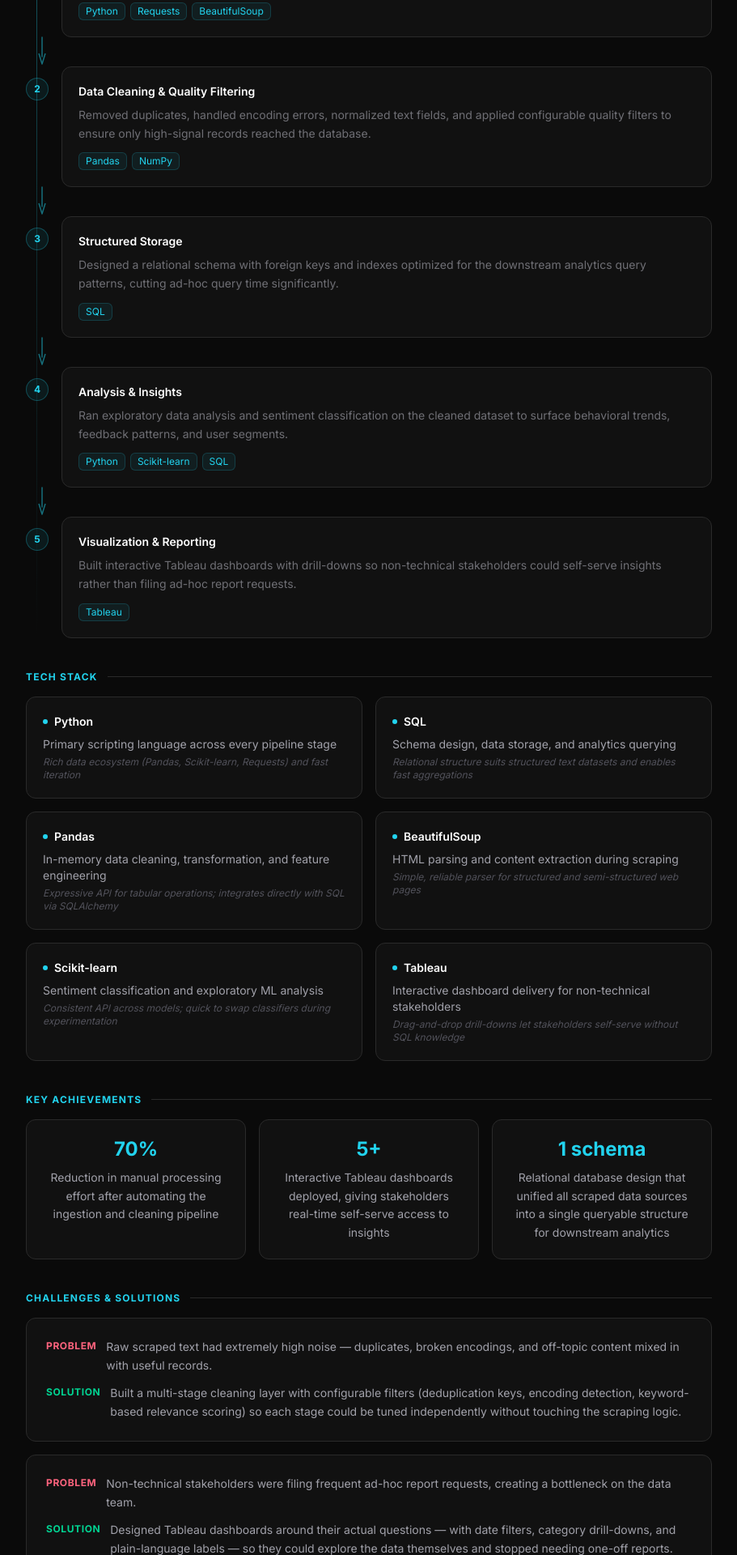
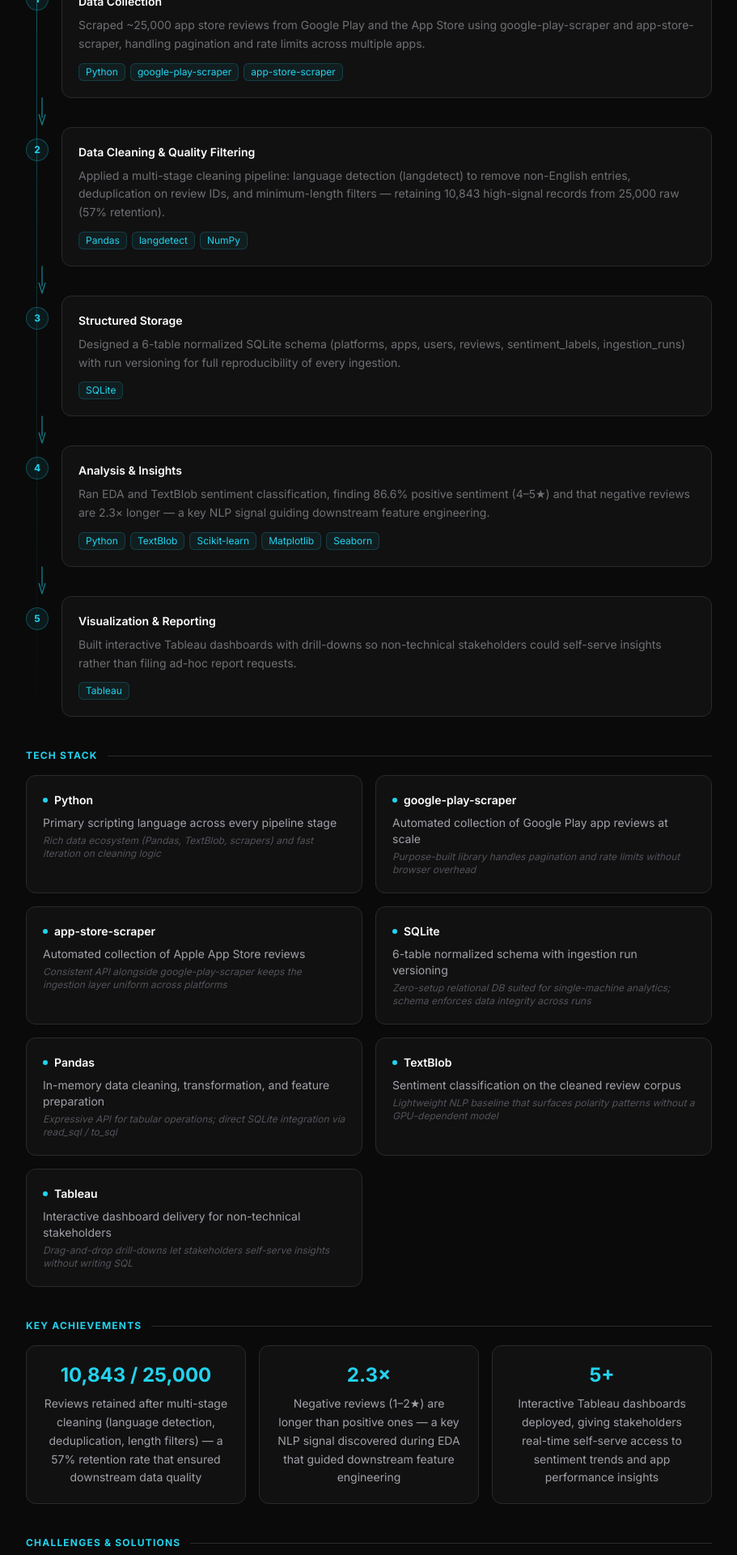
Before and after one commit to MonkeyJeremy/monkeyjeremy-portfolio, a Next.js app: page /monkeyjeremy-portfolio/experience/sciencia-ai in a window 1280 px wide. Shown: the part 560-2480 px from the top of the page at 81% size, without its empty margins (184-1095 px from the left). Built offline with nearby package versions, Linux system fonts and the light colour scheme.

Commit message:
feat(sciencia-ai): update period, add real scrapers, polish with repo data (10843/25000 reviews, 6-table schema, 2.3x NLP finding)

```diff
--- a/src/data/experience.ts
+++ b/src/data/experience.ts
@@ -37,54 +37,55 @@ export const experienceItems: TimelineItem[] = [
   {
     company: 'Sciencia AI',
     role: 'Data Analytics Intern',
-    period: 'Feb 2026 – Present',
+    period: 'Feb 2026 – Apr 2026',
     location: 'Remote, USA',
     slug: 'sciencia-ai',
     bullets: [
-      'Built a modular data ingestion and cleaning pipeline using SQL and Python (Requests, BeautifulSoup, Pandas, NumPy) to automate collection, data cleaning, and quality filtering of large-scale user-generated text datasets, reducing manual processing effort by 70%.',
-      'Designed and implemented a relational database schema in SQL to efficiently store, organize, and query scraped data for downstream analytics.',
-      'Conducted exploratory and sentiment analyses on structured datasets using SQL and Python (Scikit-learn) to extract insights on user behavior, trends, and feedback patterns.',
+      'Built a modular ingestion pipeline using Python (google-play-scraper, app-store-scraper) to collect ~25,000 app store reviews, then applied multi-stage cleaning — language detection (langdetect), deduplication, and length filtering — retaining 10,843 high-signal records and reducing manual effort by 70%.',
+      'Designed a 6-table normalized SQLite schema (platforms, apps, users, reviews, sentiment_labels, ingestion_runs) to store and version-track each ingestion run for reproducible downstream analytics.',
+      'Conducted exploratory and sentiment analyses on the cleaned dataset — surfacing that negative reviews (1–2★) are 2.3× longer than positive ones, a key signal for downstream NLP feature engineering.',
       'Developed 5+ interactive Tableau dashboards covering the full analytics lifecycle — from raw data ingestion through cleaning to visual storytelling — enabling non-technical stakeholders to self-serve business insights.',
     ],
     tags: [
       { label: 'Python', color: 'violet' },
-      { label: 'SQL', color: 'emerald' },
+      { label: 'SQLite', color: 'emerald' },
       { label: 'Pandas', color: 'violet' },
       { label: 'Tableau', color: 'amber' },
       { label: 'Sentiment Analysis', color: 'blue' },
       { label: 'Data Cleaning', color: 'emerald' },
+      { label: 'App Store Scraping', color: 'blue' },
     ],
     detail: {
       overview:
-        'At Sciencia AI I owned the end-to-end analytics pipeline: from raw web scraping through data cleaning, structured storage, machine-learning-assisted analysis, and finally interactive dashboards that let non-technical stakeholders explore the data themselves. The challenge was turning noisy, high-volume user-generated text into reliable, queryable insights — without a full data-engineering team.',
+        'At Sciencia AI I owned the end-to-end analytics pipeline for app store review data: scraping Google Play and App Store reviews, cleaning and filtering ~25,000 raw records down to 10,843 high-signal entries, loading them into a normalized SQLite database, and surfacing insights through sentiment analysis and interactive Tableau dashboards. The core challenge was building a pipeline resilient enough to handle multilingual noise, duplicate IDs, and stakeholders who needed self-serve access — without a full data-engineering team.',
       workflow: [
         {
           step: 1,
           title: 'Data Collection',
           description:
-            'Scraped large-scale user-generated text from web sources, handling pagination, rate limits, and dynamic HTML.',
-          tools: ['Python', 'Requests', 'BeautifulSoup'],
+            'Scraped ~25,000 app store reviews from Google Play and the App Store using google-play-scraper and app-store-scraper, handling pagination and rate limits across multiple apps.',
+          tools: ['Python', 'google-play-scraper', 'app-store-scraper'],
         },
         {
           step: 2,
           title: 'Data Cleaning & Quality Filtering',
           description:
-            'Removed duplicates, handled encoding errors, normalized text fields, and applied configurable quality filters to ensure only high-signal records reached the database.',
-          tools: ['Pandas', 'NumPy'],
+            'Applied a multi-stage cleaning pipeline: language detection (langdetect) to remove non-English entries, deduplication on review IDs, and minimum-length filters — retaining 10,843 high-signal records from 25,000 raw (57% retention).',
+          tools: ['Pandas', 'langdetect', 'NumPy'],
         },
         {
           step: 3,
           title: 'Structured Storage',
           description:
-            'Designed a relational schema with foreign keys and indexes optimized for the downstream analytics query patterns, cutting ad-hoc query time significantly.',
-          tools: ['SQL'],
+            'Designed a 6-table normalized SQLite schema (platforms, apps, users, reviews, sentiment_labels, ingestion_runs) with run versioning for full reproducibility of every ingestion.',
+          tools: ['SQLite'],
         },
         {
           step: 4,
           title: 'Analysis & Insights',
           description:
-            'Ran exploratory data analysis and sentiment classification on the cleaned dataset to surface behavioral trends, feedback patterns, and user segments.',
-          tools: ['Python', 'Scikit-learn', 'SQL'],
+            'Ran EDA and TextBlob sentiment classification, finding 86.6% positive sentiment (4–5★) and that negative reviews are 2.3× longer — a key NLP signal guiding downstream feature engineering.',
+          tools: ['Python', 'TextBlob', 'Scikit-learn', 'Matplotlib', 'Seaborn'],
         },
         {
           step: 5,
@@ -98,62 +99,66 @@ export const experienceItems: TimelineItem[] = [
         {
           name: 'Python',
           role: 'Primary scripting language across every pipeline stage',
-          reason: 'Rich data ecosystem (Pandas, Scikit-learn, Requests) and fast iteration',
+          reason: 'Rich data ecosystem (Pandas, TextBlob, scrapers) and fast iteration on cleaning logic',
         },
         {
-          name: 'SQL',
-          role: 'Schema design, data storage, and analytics querying',
-          reason: 'Relational structure suits structured text datasets and enables fast aggregations',
+          name: 'google-play-scraper',
+          role: 'Automated collection of Google Play app reviews at scale',
+          reason: 'Purpose-built library handles pagination and rate limits without browser overhead',
+        },
+        {
+          name: 'app-store-scraper',
+          role: 'Automated collection of Apple App Store reviews',
+          reason: 'Consistent API alongside google-play-scraper keeps the ingestion layer uniform across platforms',
+        },
+        {
+          name: 'SQLite',
+          role: '6-table normalized schema with ingestion run versioning',
+          reason: 'Zero-setup relational DB suited for single-machine analytics; schema enforces data integrity across runs',
         },
         {
           name: 'Pandas',
-          role: 'In-memory data cleaning, transformation, and feature engineering',
-          reason: 'Expressive API for tabular operations; integrates directly with SQL via SQLAlchemy',
+          role: 'In-memory data cleaning, transformation, and feature preparation',
+          reason: 'Expressive API for tabular operations; direct SQLite integration via read_sql / to_sql',
         },
         {
-          name: 'BeautifulSoup',
-          role: 'HTML parsing and content extraction during scraping',
-          reason: 'Simple, reliable parser for structured and semi-structured web pages',
-        },
-        {
-          name: 'Scikit-learn',
-          role: 'Sentiment classification and exploratory ML analysis',
-          reason: 'Consistent API across models; quick to swap classifiers during experimentation',
+          name: 'TextBlob',
+          role: 'Sentiment classification on the cleaned review corpus',
+          reason: 'Lightweight NLP baseline that surfaces polarity patterns without a GPU-dependent model',
         },
         {
           name: 'Tableau',
           role: 'Interactive dashboard delivery for non-technical stakeholders',
-          reason: 'Drag-and-drop drill-downs let stakeholders self-serve without SQL knowledge',
+          reason: 'Drag-and-drop drill-downs let stakeholders self-serve insights without writing SQL',
         },
       ],
       keyAchievements: [
         {
-          metric: '70%',
-          description: 'Reduction in manual processing effort after automating the ingestion and cleaning pipeline',
+          metric: '10,843 / 25,000',
+          description: 'Reviews retained after multi-stage cleaning (language detection, deduplication, length filters) — a 57% retention rate that ensured downstream data quality',
+        },
+        {
+          metric: '2.3×',
+          description: 'Negative reviews (1–2★) are longer than positive ones — a key NLP signal discovered during EDA that guided downstream feature engineering',
         },
         {
           metric: '5+',
           description:
-            'Interactive Tableau dashboards deployed, giving stakeholders real-time self-serve access to insights',
-        },
-        {
-          metric: '1 schema',
-          description:
-            'Relational database design that unified all scraped data sources into a single queryable structure for downstream analytics',
+            'Interactive Tableau dashboards deployed, giving stakeholders real-time self-serve access to sentiment trends and app performance insights',
         },
       ],
       challenges: [
         {
           problem:
-            'Raw scraped text had extremely high noise — duplicates, broken encodings, and off-topic content mixed in with useful records.',
+            'Raw scraped reviews included non-English entries, duplicate IDs across scraping runs, and very short junk reviews (e.g. single-word submissions) — all of which would distort sentiment models if left in.',
           solution:
-            'Built a multi-stage cleaning layer with configurable filters (deduplication keys, encoding detection, keyword-based relevance scoring) so each stage could be tuned independently without touching the scraping logic.',
+            'Built a modular three-stage cleaning pipeline: langdetect filtered non-English text, a composite deduplication key (review_id + platform) eliminated cross-run duplicates, and a minimum token-length threshold removed low-signal entries — reducing 25,000 raw records to 10,843 clean ones.',
         },
         {
           problem:
-            'Non-technical stakeholders were filing frequent ad-hoc report requests, creating a bottleneck on the data team.',
+            'The sentiment class distribution was heavily skewed — 86.6% positive (4–5★) — which would cause any classifier trained on the raw split to under-predict negative and neutral reviews.',
           solution:
-            'Designed Tableau dashboards around their actual questions — with date filters, category drill-downs, and plain-language labels — so they could explore the data themselves and stopped needing one-off reports.',
+            'Applied temporal train/val/test splitting (sorted by review_date to prevent leakage), then used within-split oversampling to correct the class imbalance before any model training, preserving time ordering while balancing the training distribution.',
         },
       ],
     },
```
